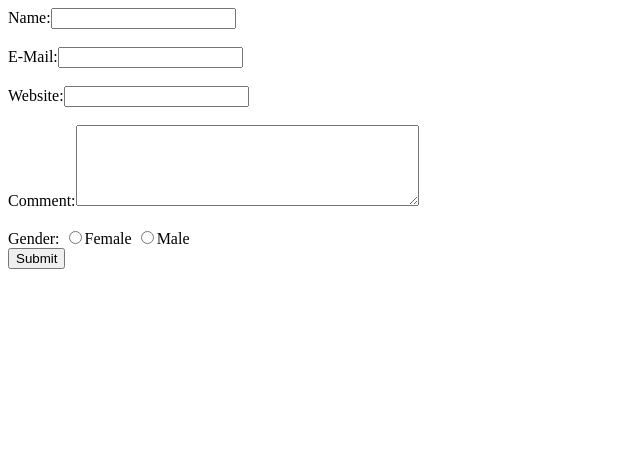
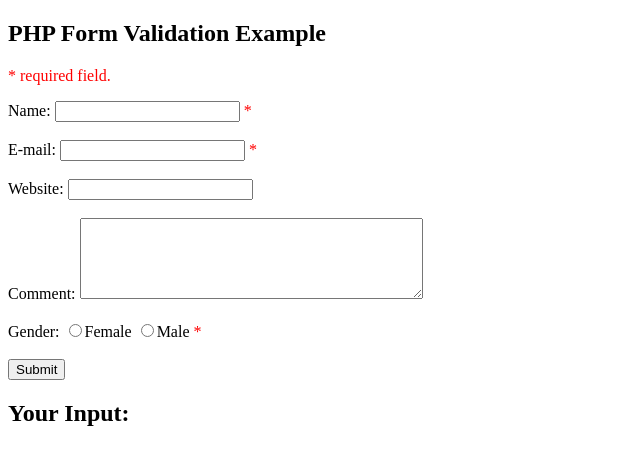
Before and after one commit to chao1017/PHP_FORM, a PHP site: page / in a window 1280 px wide. Shown: the top 465 px of the page, without its empty margins (0-640 px from the left). Run offline with PHP 8.4, Linux system fonts and the light colour scheme.

Commit message:
complete

```diff
--- a/index.php
+++ b/index.php
@@ -1,34 +1,45 @@
+<!DOCTYPE HTML>
 <html>
-	<head><title>PHP Form-Post Demo</title></head>
-
+<head>
+<style>
+.error {color: #FF0000;}
+</style>
+</head>
 <body>
-		<form action="<?php echo htmlspecialchars($_SERVER["PHP_SELF"]);?>" method="post">
-			<label>Name:</label><input type="text" name="userName"><br><br>
-			<label>E-Mail:</label><input type="text" name="email"><br><br>
-			<label>Website:</label><input type="text" name="website"><br><br>
-			<label>Comment:</label><textarea rows="5" cols="40" name="comment"></textarea><br><br>
-			<label>Gender:</label>
-			<input type="radio" name="gender" value="female">Female
-			<input type="radio" name="gender" value="male">Male
-
-			<br>
-			<input type="submit" value="Submit">
-
-		</form>
 
 <?php
-
-			//define variables and set to empty values
+// define variables and set to empty values
 $nameErr = $emailErr = $genderErr = $websiteErr = "";
 $name = $email = $gender = $comment = $website = "";
 
-			if($_SERVER["REQUEST_METHOD"] == "POST")
+if ($_SERVER["REQUEST_METHOD"] == "POST")
 {
-				$name = test_input($_POST["name"]);
-				$email = test_input($_POST["email"]);
-				$website = test_input($_POST["website"]);
-				$comment = test_input($_POST["comment"]);
-				$gender = $_POST["gender"];
+
+   if (empty($_POST["name"]))
+     {$nameErr = "Name is required";}
+   else
+     {$name = test_input($_POST["name"]);}
+
+   if (empty($_POST["email"]))
+     {$emailErr = "Email is required";}
+   else
+     {$email = test_input($_POST["email"]);}
+
+   if (empty($_POST["website"]))
+     {$website = "";}
+   else
+     {$website = test_input($_POST["website"]);}
+
+   if (empty($_POST["comment"]))
+     {$comment = "";}
+   else
+     {$comment = test_input($_POST["comment"]);}
+
+   if (empty($_POST["gender"]))
+     {$genderErr = "Gender is required";}
+   else
+     {$gender = test_input($_POST["gender"]);}
+
 }
 
 function test_input($data)
@@ -36,9 +47,44 @@
      $data = trim($data);
      $data = stripslashes($data);
      $data = htmlspecialchars($data);
-
      return $data;
 }
 ?>
+
+<h2>PHP Form Validation Example</h2>
+<p><span class="error">* required field.</span></p>
+<form method="post" action="<?php echo htmlspecialchars($_SERVER["PHP_SELF"]);?>">
+   Name: <input type="text" name="name">
+   <span class="error">* <?php echo $nameErr;?></span>
+   <br><br>
+   E-mail: <input type="text" name="email">
+   <span class="error">* <?php echo $emailErr;?></span>
+   <br><br>
+   Website: <input type="text" name="website">
+   <span class="error"><?php echo $websiteErr;?></span>
+   <br><br>
+   Comment: <textarea name="comment" rows="5" cols="40"></textarea>
+   <br><br>
+   Gender:
+   <input type="radio" name="gender" value="female">Female
+   <input type="radio" name="gender" value="male">Male
+   <span class="error">* <?php echo $genderErr;?></span>
+   <br><br>
+   <input type="submit" name="submit" value="Submit">
+</form>
+
+<?php
+echo "<h2>Your Input:</h2>";
+echo $name;
+echo "<br>";
+echo $email;
+echo "<br>";
+echo $website;
+echo "<br>";
+echo $comment;
+echo "<br>";
+echo $gender;
+?>
+
 </body>
 </html>
```
Lines whose indentation alone changed are shown as unchanged.
